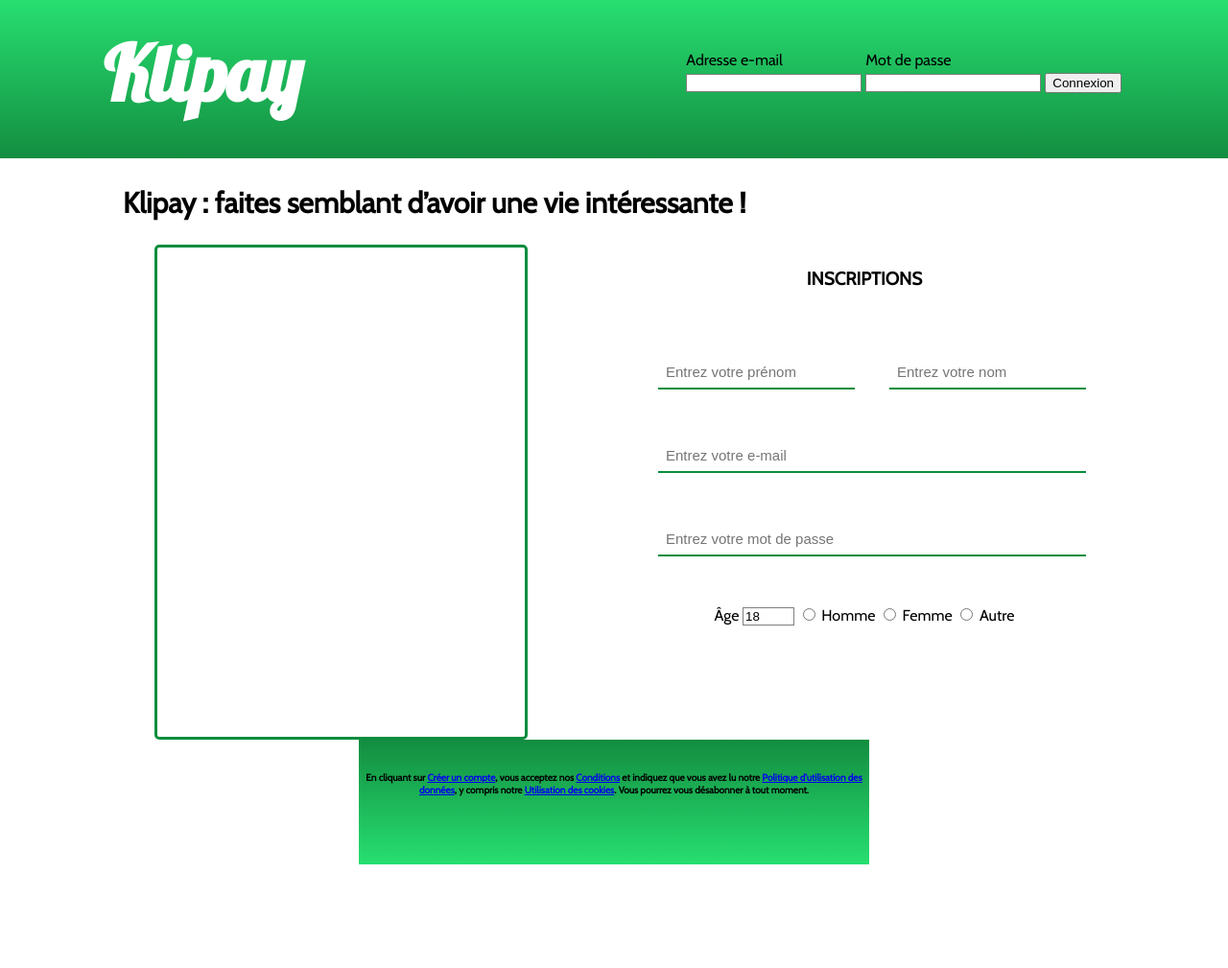
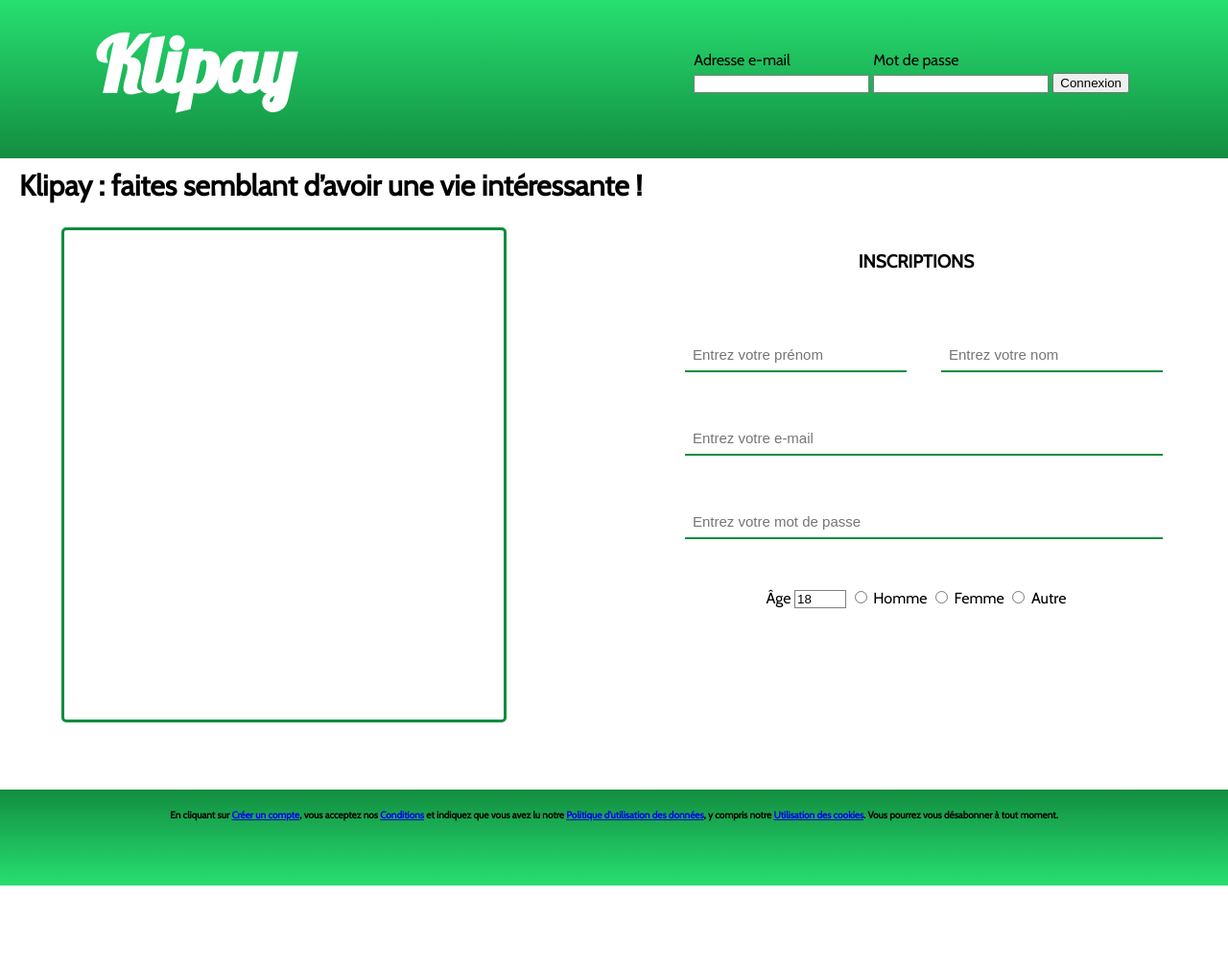
Before and after one commit to Manomania/Projet_Web_Maxime_M, a PHP site: page /Projet_Web_1.html in a window 1280 px wide. Shown: the whole page at 96% size. After the commit the page ends 923 px from the top, so only its background shows below. Run offline with PHP 8.4, Linux system fonts and the light colour scheme.

Commit message:
Pied de page prêt

```diff
--- a/Projet_Web_1.html
+++ b/Projet_Web_1.html
@@ -1,8 +1,5 @@
 <!DOCTYPE html>
 <html>
-<title>
-    Klipay.com - Accueil
-</title>
 
 <head>
     <meta charset="utf-8" />
@@ -96,11 +93,11 @@
     <!-- PIED DE PAGE + REGLEMENT -->
     <div id="footer">
         <h6>En cliquant sur
-        <a href="URL">Créer un compte</a>, vous acceptez nos
-        <a href="URL">Conditions</a> et indiquez que vous avez lu notre
-        <a href="URL">Politique d’utilisation des données</a>, y compris notre
-        <a href="URL">Utilisation des cookies</a>. Vous pourrez vous désabonner à tout moment.
-    </h6>
+            <a href="URL">Créer un compte</a>, vous acceptez nos
+            <a href="URL">Conditions</a> et indiquez que vous avez lu notre
+            <a href="URL">Politique d’utilisation des données</a>, y compris notre
+            <a href="URL">Utilisation des cookies</a>. Vous pourrez vous désabonner à tout moment.
+        </h6>
     </div>
 </body>
 
--- a/Style.css
+++ b/Style.css
@@ -5,15 +5,7 @@ body {
     background-size: 100% 165px;
     /* Police de texte */
     font-family: 'Cabin', Helvetica, Arial, sans-serif;
-    padding: 10px 100px 100px 100px;
-}
-
-h2 {
-    /* Slogan */
-    text-align: left;
-    padding-top: 150px;
-    padding-left: 20px;
-    font-size: 30px
+    margin: 0px;
 }
 
 h1 {
@@ -24,13 +16,24 @@ h1 {
     line-height: 10%;
     color: rgb(255, 255, 255);
     float: left;
+    padding-left: 100px;
+    margin-top: 3%;
 }
 
 .Menu_id {
     /* Menu identifiants */
     text-align: left;
-    margin-top: 3%;
+    margin-top: 2%;
     float: right;
+    padding-right: 100px;
+}
+
+h2 {
+    /* Slogan */
+    text-align: left;
+    padding-top: 150px;
+    padding-left: 20px;
+    font-size: 30px
 }
 
 input {
@@ -46,6 +49,7 @@ input {
     float: left;
     width: 35%;
     height: 500px;
+    margin-bottom: 70px;
 }
 
 .Inscription {
@@ -71,7 +75,7 @@ input {
     text-align: left;
 }
 
-.Formulaire .Date{
+.Formulaire .Date {
     width: 20px;
 }
 
@@ -84,14 +88,16 @@ input {
     font-family: 'Cabin', Helvetica, Arial, sans-serif;
     font-size: 15px;
     clear: both;
-    margin: auto;
-    text-align: center;
-    width: 50%;
+    width: 100%;
     position: relative;
-    padding-bottom: 20px;
-    padding-top: 10px;
-    padding-left:0;
-    padding-right:0;
     height: 100px;
     background: linear-gradient(rgb(19, 141, 64), rgb(39, 223, 113));
 }
+
+h6 {
+    width: 100%;
+    text-align: center;
+    margin: auto;
+    padding-bottom: 20px;
+    padding-top: 20px;
+}
```
